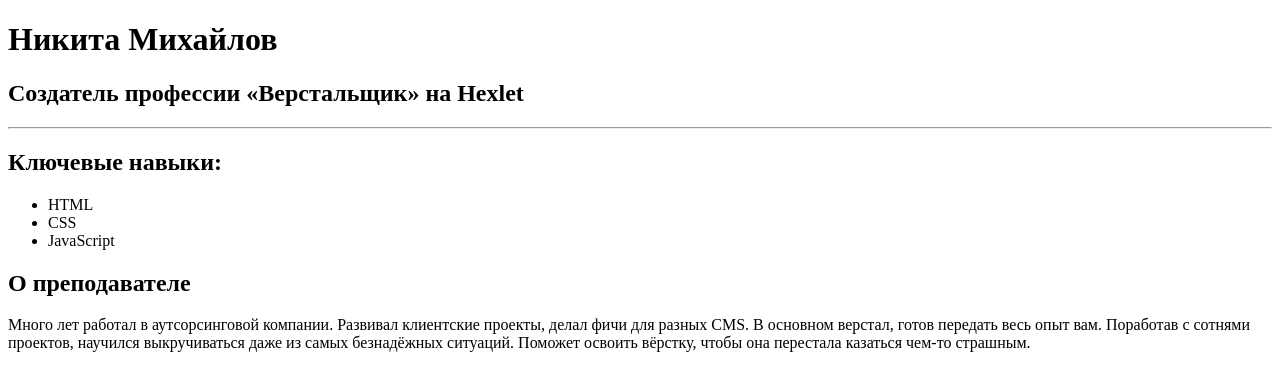
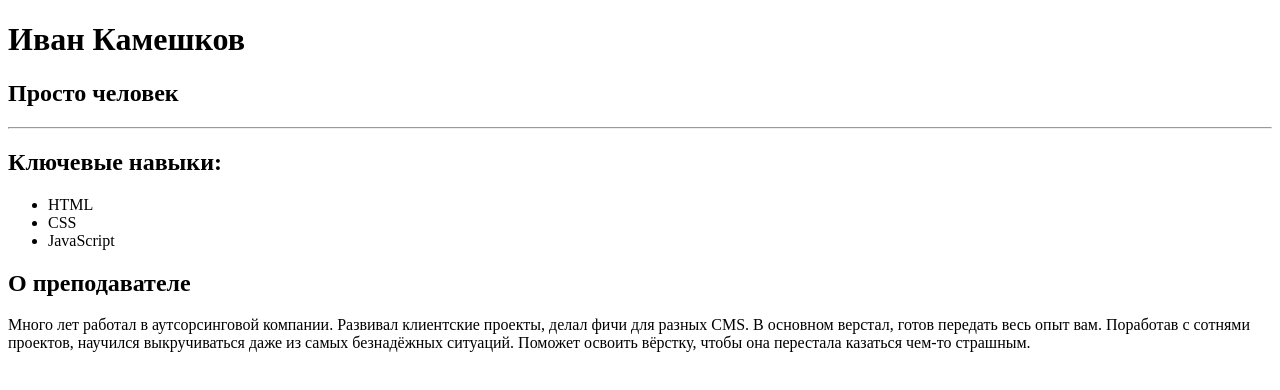
Before and after one commit to IvanKams/Site, a plain HTML site: page index.html in a window 1280 px wide. Drawn offline with Linux system fonts and the light colour scheme.

Commit message:
тест

```diff
--- a/index.html
+++ b/index.html
@@ -8,8 +8,8 @@
 </head>
 <body>
     <main>
-        <h1>Никита Михайлов</h1>
-        <h2>Создатель профессии «Верстальщик» на Hexlet</h2>
+        <h1>Иван Камешков</h1>
+        <h2>Просто человек</h2>
 
         <hr>
 
```
